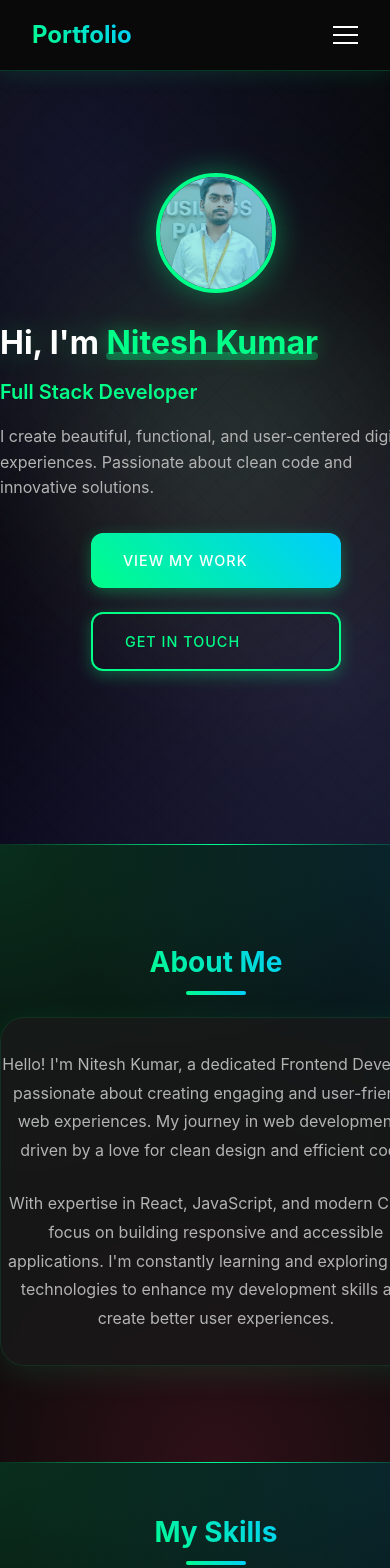
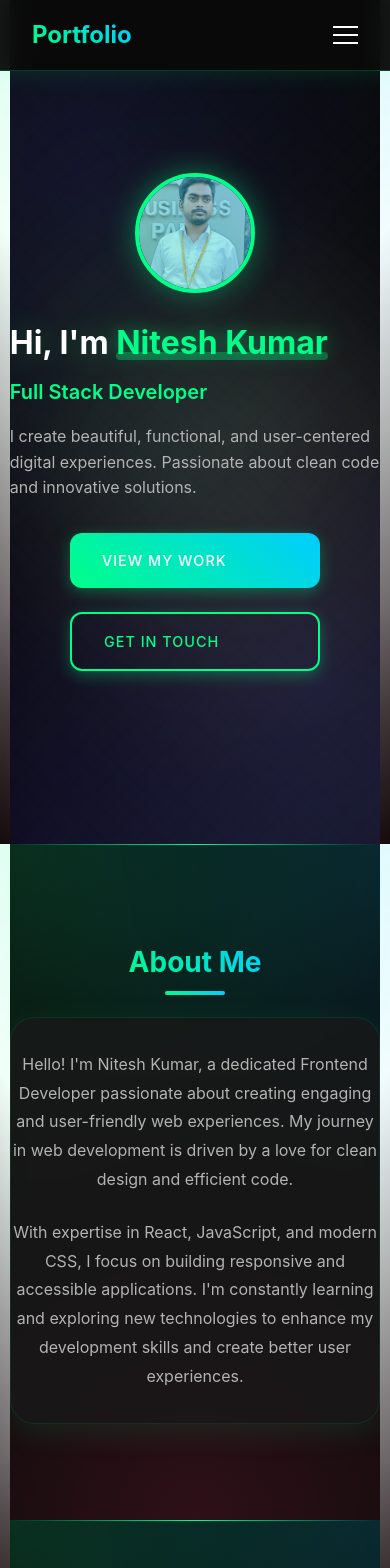
Before and after one commit to nitesh7667/portfolio, a React (Vite) app: page / in a window 390 px wide. Shown: the top 1568 px of the page. Built offline with nearby package versions, Linux system fonts and the light colour scheme.

Commit message:
some changes

```diff
--- a/src/App.css
+++ b/src/App.css
@@ -207,8 +207,17 @@ section {
 }
 
 @media (max-width: 768px) {
-  section {
-    padding: 4rem 0;
+  section, .about, .contact, .projects, .skills {
+    margin: 0 auto;
+    max-width: 95vw;
+    padding-left: 2vw;
+    padding-right: 2vw;
+    box-sizing: border-box;
+  }
+  .contact-info, .contact-form, .about-content, .projects-grid, .skills-content {
+    margin: 0 auto;
+    max-width: 100%;
+    box-sizing: border-box;
   }
 
   .section-title {
```
